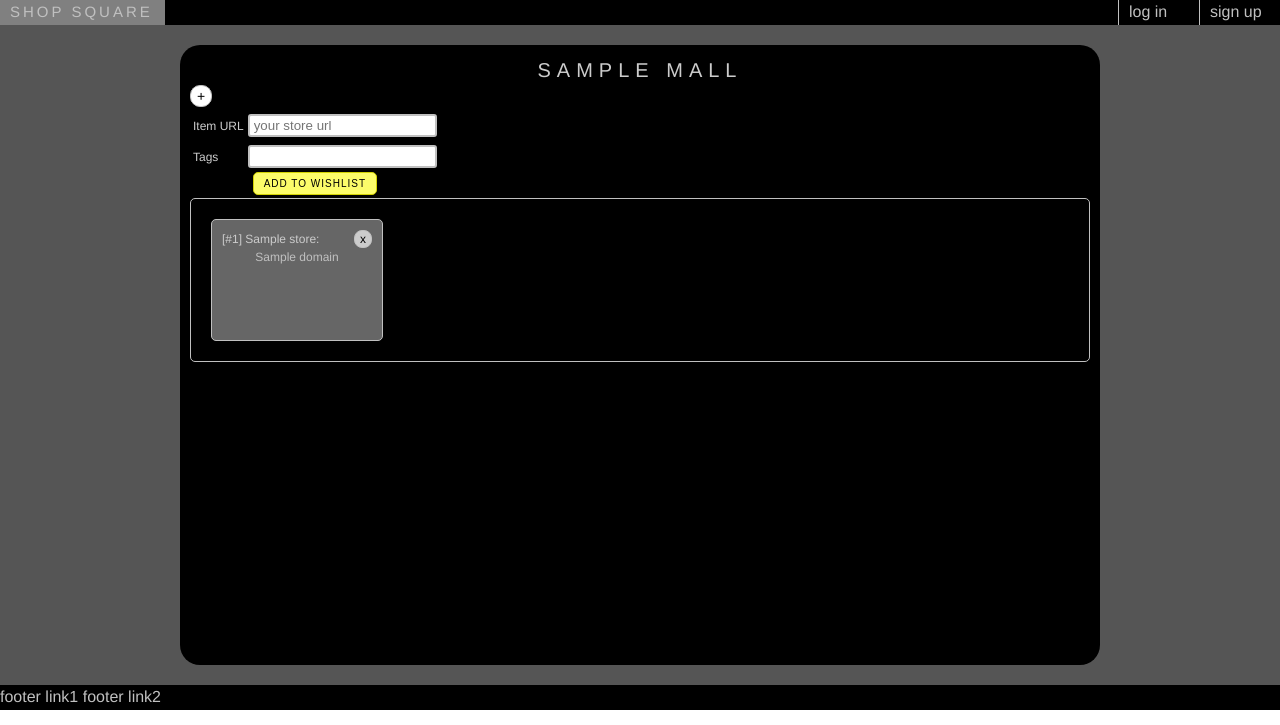
After one commit to amberylx/shopsquare, a Django app: template mall/templates/mall.html in a window 1280 px wide. The commit adds this page. Shown: the top 725 px of the page. Run offline with Django 3.2, Linux system fonts and the light colour scheme; the template is opened without the code that fills it: most values are stand-ins (such as "Sample title", 1, 10 or a date in 2020); form fields are guessed from the names that the template uses; some libraries are stand-ins or nearby versions.

Commit message:
miscellaneous checkins

```diff
--- /dev/null
+++ b/mall/templates/add_to_wishlist_snippet.html
@@ -0,0 +1,25 @@
+<form id="addwishlistform"> {% csrf_token %}
+  <table>
+    <tr>
+      <td colspan="2">{% for error in form.url.errors %}{{error}}{% endfor %}</td>
+    </tr>
+    <tr>
+      <td><label for="id_url"> Item URL </td>
+      <td><input type="url" id="id_url" name="url" maxlength="200" placeholder="your store url"></td>
+    </tr>
+
+    <tr>
+      <td colspan="2">{% for error in form.tags.errors %}{{error}}{% endfor %}</td>
+    </tr>
+    <tr>
+      <td><label for="id_tags"> Tags </td>
+      <td>{{form.tags}}</td>
+    </tr>
+
+    <tr>
+      <td colspan="2" style="text-align:center;">
+	<input id="addtowishlistbutton" type="button" class="button tinybutton" value="Add to Wishlist">
+      </td>
+    </tr>
+  </table>
+</form>
--- a/mall/templates/header.html
+++ b/mall/templates/header.html
@@ -6,8 +6,10 @@
     <ul id="header-nav">
     {% if request.user.is_authenticated %}
     <li>Welcome, {{request.user.first_name}}</li>
+    <li><a href="{% url profile request.user.id  %}">profile</a></li>
+    <li><a href="{% url wishlist request.user.id %}">wishlist</a></li>
     <li><a href="/mall/{{request.user.ssuser.mall.id}}/">mall</a></li>
-    <li><a href="/logout">log out</a></li>
+    <li><a href="/logout/">log out</a></li>
     {% else %}
     <li><a href="/login/">log in</a></li>
     <li><a href="/register/">sign up</a></li>
--- a/mall/templates/landing.html
+++ b/mall/templates/landing.html
@@ -6,5 +6,4 @@
 {% endblock %}
 
 {% block content %}
-This is the landing page.
 {% endblock %}
--- a/urls.py
+++ b/urls.py
@@ -5,12 +5,15 @@
 
 urlpatterns = patterns('mall.views',
     url(r'^mall/(\d*)/$', 'mall', {}, name="mall"),
+    url(r'^add_to_wishlist/$', 'add_to_wishlist', {}, name='add_to_wishlist'),
     url(r'^add_store/$', 'add_store', {}, name="add_store"),
     url(r'^remove_store/$', 'remove_store', {}, name="remove_store"),
     url(r'^move_store/$', 'move_store', {}, name="move_store"),
     url(r'^edit_floorplan/(\d*)/$', 'edit_floorplan', {}, name="edit_floorplan"),
     url(r'^register/$', 'register', {}, name="register"),
-    url(r'^profile/$', 'profile', {}, name="profile"),
+    url(r'^profile/(\d*)/$', 'profile', {}, name="profile"),
+    url(r'^profile/(\d*)/wishlist/$', 'wishlist', {}, name="wishlist"),
+    url(r'^about/$', 'about', {}, name="about"),
     url(r'^login/$', 'login', name="login"),
     url(r'^logout/$', 'logout', name="logout"),
 )
```
